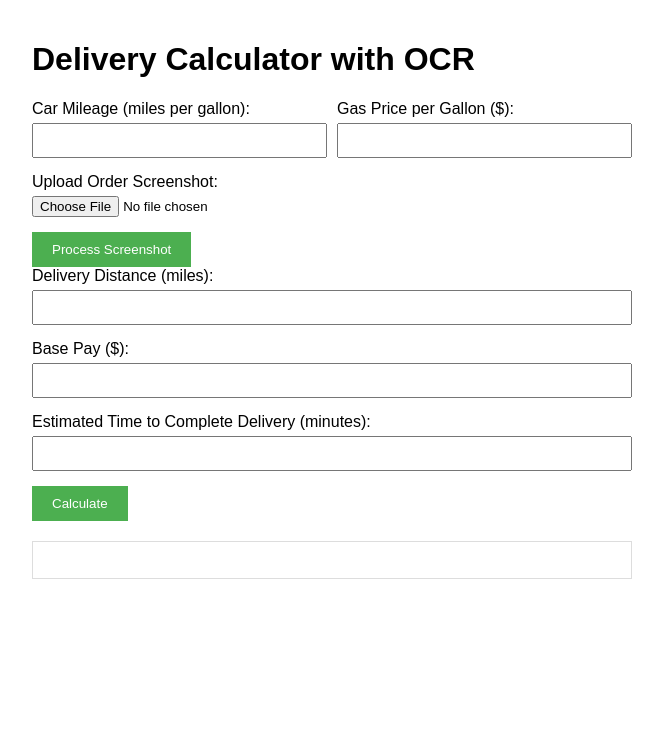
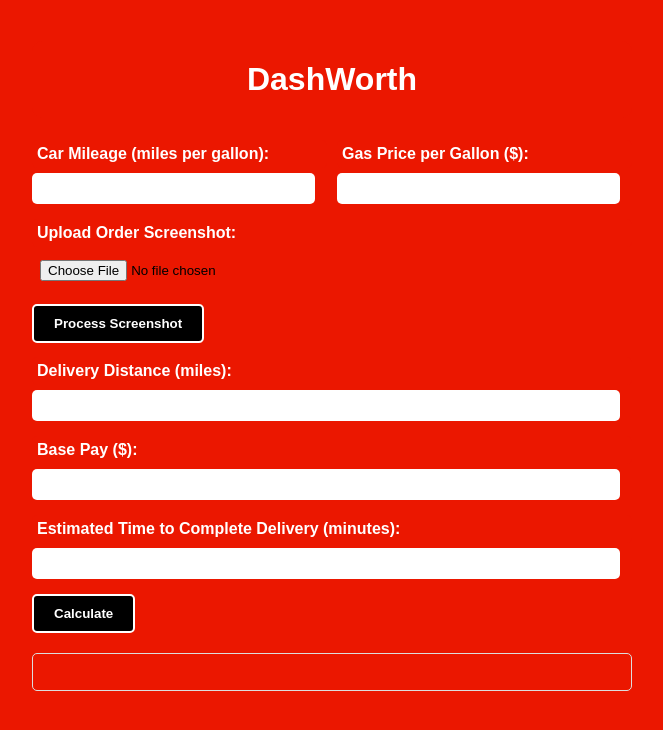
Before and after one commit to Bkooper/DashCalc, a plain HTML site: page index.html in a window 1280 px wide. Shown: the whole page, without its empty margins (308-971 px from the left). Drawn offline with Linux system fonts and the light colour scheme; a web font is replaced by a local one.

Commit message:
added better UI

```diff
--- a/index.html
+++ b/index.html
@@ -4,23 +4,62 @@
     <meta charset="UTF-8">
     <title>Delivery Calculator with OCR</title>
     <style>
+        @import url('https://fonts.googleapis.com/css2?family=TT+Norms+Pro:wght@400;700&display=swap');
+
         body {
-            font-family: Arial, sans-serif;
+            font-family: 'TT Norms Pro', Arial, sans-serif;
+            background-color: #EB1700;
             max-width: 600px;
             margin: auto;
             padding: 20px;
+        }
+        h1 {
+            background-color: #EB1700; /* Ensure this matches the rest of the page */
+            color: white;
+            text-align: center;
+            padding: 20px;
+            border-radius: 10px;
         }
         .input-group {
             margin-bottom: 15px;
         }
         label {
             display: block;
+            font-weight: bold;
             margin-bottom: 5px;
+            background-color: #EB1700;
+            color: white;
+            padding: 5px;
+            border-radius: 5px;
         }
-        input[type="number"] {
-            width: 100%;
+        input[type="number"],
+        input[type="file"] {
+            width: calc(100% - 12px);
             padding: 8px;
             box-sizing: border-box;
+            border: none;
+            border-radius: 5px;
+        }
+        button {
+            padding: 10px 20px;
+            background-color: #000;
+            color: white;
+            border: 2px solid white;
+            border-radius: 5px;
+            cursor: pointer;
+            font-weight: bold;
+        }
+        button:hover {
+            background-color: #444;
+        }
+        .result {
+            margin-top: 20px;
+            padding: 10px;
+            background-color: #EB1700;
+            border: 1px solid #ddd;
+            border-radius: 5px;
+            color: white;
+            font-weight: bold;
         }
         .inline-group {
             display: flex;
@@ -33,26 +72,14 @@
         .inline-group .input-group:last-child {
             margin-right: 0;
         }
-        button {
-            padding: 10px 20px;
-            background-color: #4CAF50;
-            color: white;
-            border: none;
-            cursor: pointer;
-        }
-        button:hover {
-            background-color: #45a049;
-        }
-        .result {
-            margin-top: 20px;
-            padding: 10px;
-            border: 1px solid #ddd;
+        .spacer {
+            height: 14px; /* Adjust the height as needed */
         }
     </style>
 </head>
 <body>
 
-    <h1>Delivery Calculator with OCR</h1>
+    <h1>DashWorth</h1>
     <div class="inline-group">
         <div class="input-group">
             <label for="mileage">Car Mileage (miles per gallon):</label>
@@ -69,7 +96,7 @@
     </div>
     <button id="processScreenshot">Process Screenshot</button>
 
-    <div id="addressOutput"></div> <!-- Temporary output for verification -->
+    <div class="spacer"></div> <!-- Spacer added here -->
 
     <div class="input-group">
         <label for="distance">Delivery Distance (miles):</label>
```
